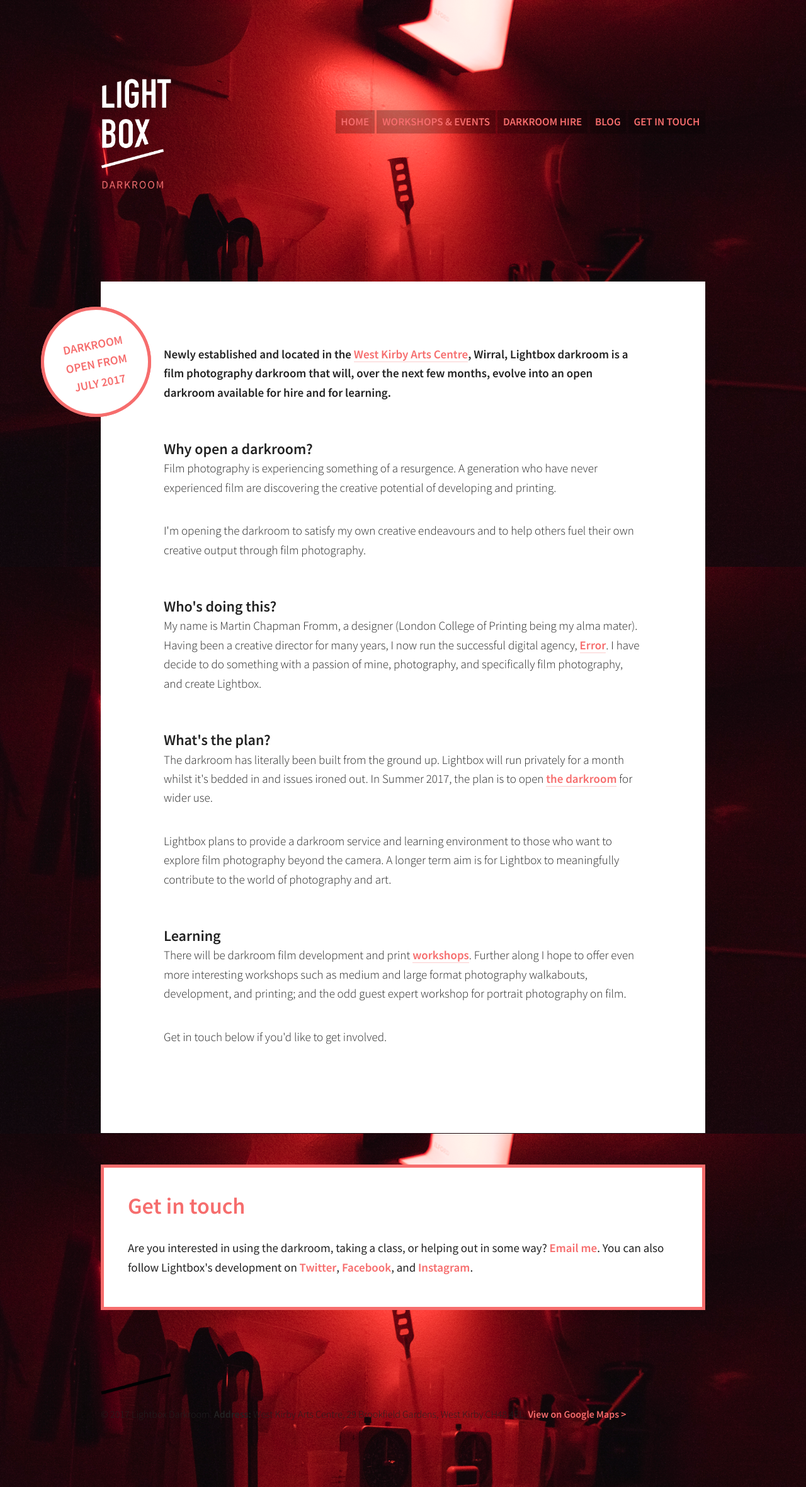
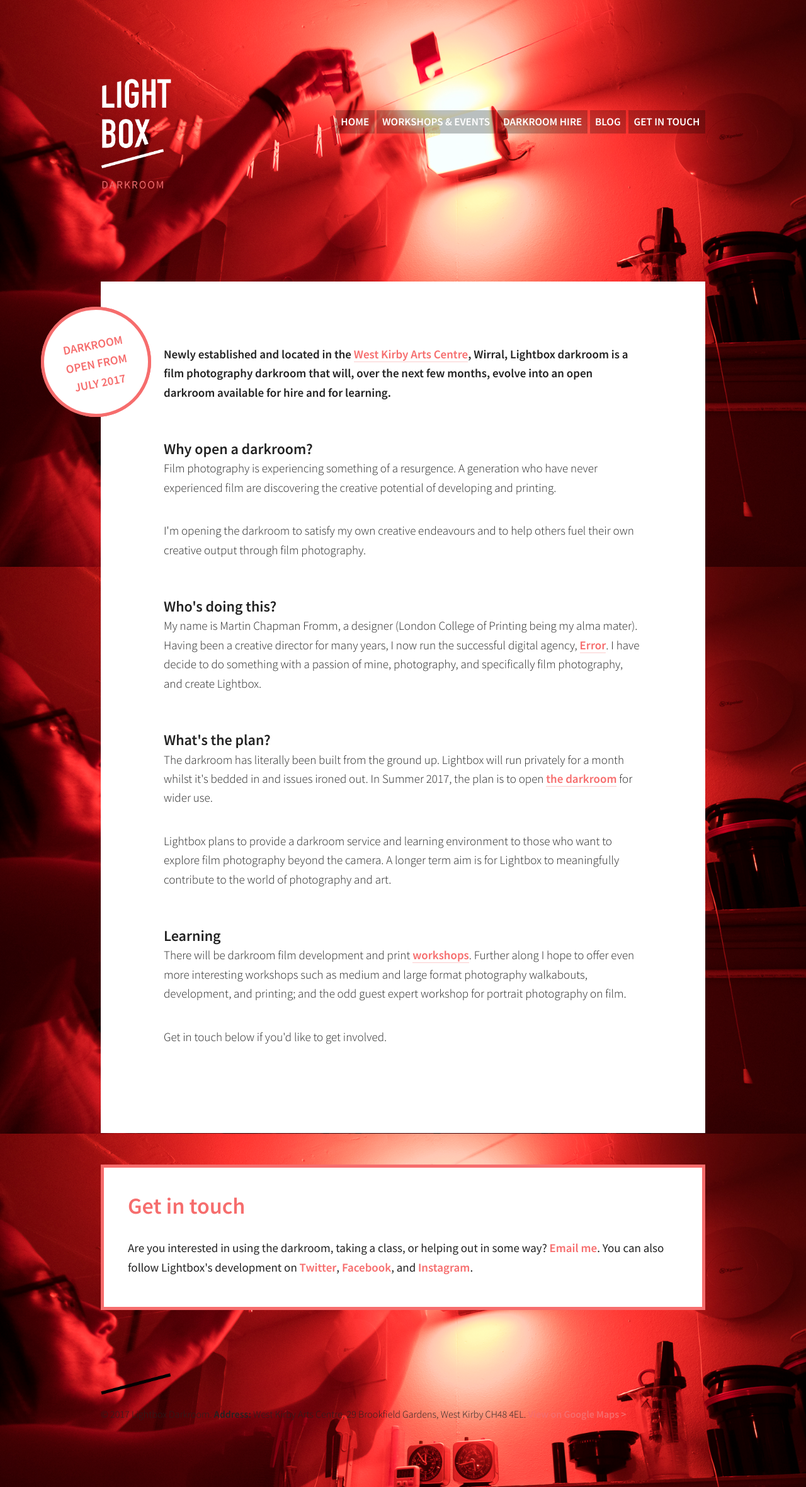
Before and after one commit to martincf/lightbox, a Jekyll site: the page built from index.md, in a window 1280 px wide. Shown: the whole page at 63% size. Built offline with Jekyll 4.4.1, drawn with Linux system fonts in a browser that asks for light colours.

Commit message:
Added new bg images and nav colour change.
Also separated colour variables out into own scss file.

```diff
--- a/_sass/_navigation.scss
+++ b/_sass/_navigation.scss
@@ -14,7 +14,12 @@
   a:link, a:visited, a:hover, a:active {
     font-weight: 700;
   }
-
+  a:link, a:visited {
+    color: white;
+  }
+  a:hover, a:active {
+    color: lighten($red, 20%)
+  }
 }
 @media screen and (max-width: 500px) {
   .navigation {
--- /dev/null
+++ b/_sass/colours.scss
@@ -0,0 +1,5 @@
+/* Variables */
+$red: #f66d6d;
+$black: #222;
+$grey: lighten($black, 50%);
+$blue: #2857CB;
--- a/assets/css/main.scss
+++ b/assets/css/main.scss
@@ -4,14 +4,9 @@
 
 /* Imports */
 @import "base";
+@import "colours";
 @import "navigation";
 @import "mixins";
-
-/* Variables */
-$red: #f66d6d;
-$black: #222;
-$grey: lighten($black, 50%);
-$blue: #2857CB;
 
 body {
   color: $black;
@@ -32,7 +27,7 @@ body {
 
 // Site bg image
 .default, .list, .post, .page {
- background: #fff url(/assets/images/darkroom-safelight-wide-large.jpg) 0 -400px no-repeat;
+ background: #fff url(/assets/images/darkroom-safelight33.jpg) 0 -400px no-repeat;
  background-attachment: fixed;
  background-size: cover;
 
@@ -43,6 +38,9 @@ body {
   background-attachment: local;
   }
 
+}
+.page {
+  background-image: url(/assets/images/darkroom-safelight34.jpg);
 }
 
 header:after {
```
Also changed, not shown: assets/images/darkroom-safelight30.jpg (added), assets/images/darkroom-safelight31.jpg (added), assets/images/darkroom-safelight32.jpg (added), assets/images/darkroom-safelight33.jpg (added), assets/images/darkroom-safelight34.jpg (added), assets/images/darkroom-safelight35.jpg (added).
